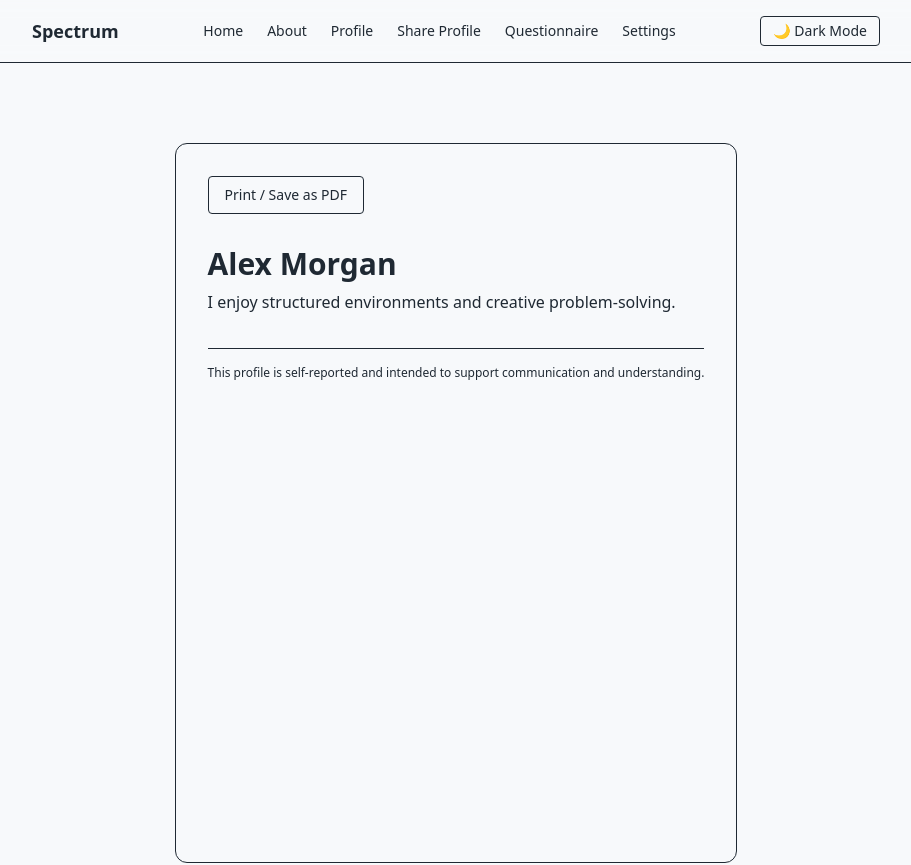
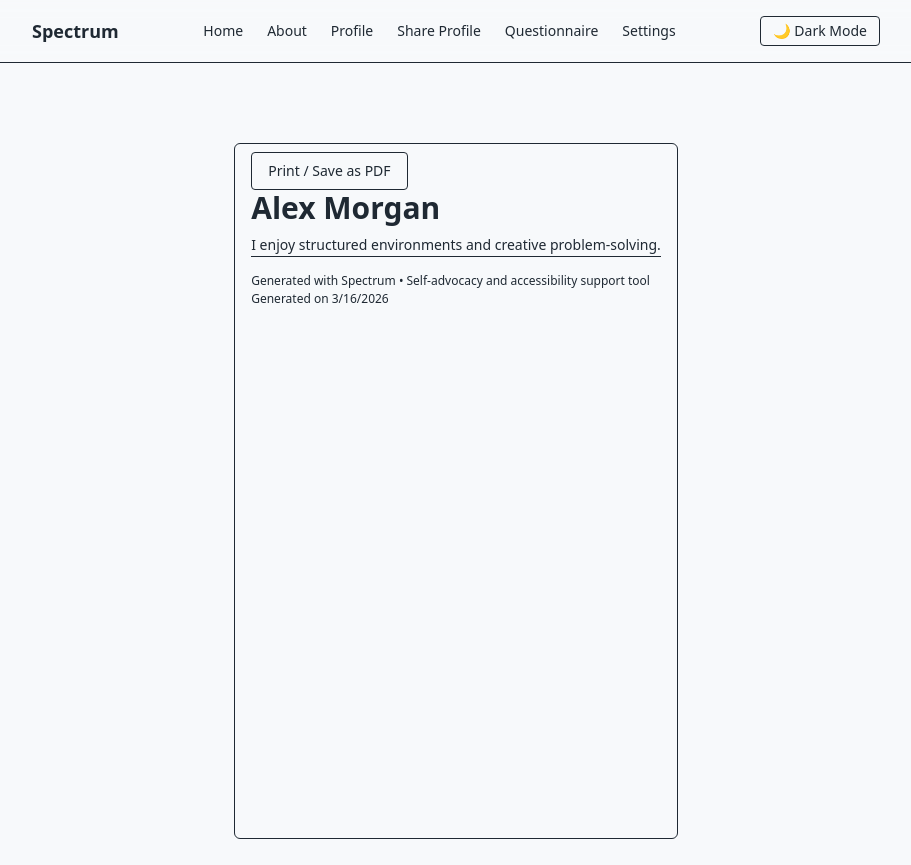
Before and after one commit to McPLuke/spectrum-app, a Next.js app in the folder spectrum-app/: page /profile/share in a window 1280 px wide. Shown: the top 865 px of the page, without its empty margins (184-1095 px from the left). Built offline with nearby package versions, Linux system fonts and the light colour scheme.

Commit message:
PDF Download
Allow the user to download the proper PDF without conflict.

```diff
--- a/spectrum-app/src/app/globals.css
+++ b/spectrum-app/src/app/globals.css
@@ -101,3 +101,30 @@ button {
     display: none;
   }
 }
+/* print styles */
+@media print {
+  body {
+    background: white !important;
+    color: black !important;
+  }
+
+  header,
+  nav,
+  button,
+  .no-print {
+    display: none !important;
+  }
+
+  main {
+    padding: 0;
+    margin: 0;
+  }
+
+  * {
+    box-shadow: none !important;
+  }
+
+  .print-card {
+    border: none !important;
+  }
+}
--- a/spectrum-app/src/app/profile/share/page.tsx
+++ b/spectrum-app/src/app/profile/share/page.tsx
@@ -36,7 +36,7 @@ export default function ShareProfile() {
   return (
     <div className="min-h-screen bg-spectrum-bg flex justify-center py-10">
 
-      <div className="w-full max-w-3xl bg-spectrum-surface p-8 rounded-xl border border-spectrum-border space-y-8">
+      <div className="no-print px-4 py-2 border border-spectrum-border rounded-md text-sm hover:bg-gray-100 transition mb-6">
         <button
             onClick={() => window.print()}
             className="no-print px-4 py-2 border rounded text-sm"
@@ -69,7 +69,7 @@ export default function ShareProfile() {
 
         {/* Insights */}
         {insights.length > 0 && (
-          <div>
+          <div className="break-inside-avoid">
             <h2 className="text-xl font-semibold mb-3">
               Summary
             </h2>
@@ -82,7 +82,7 @@ export default function ShareProfile() {
 
         {/* Recommendations */}
         {recommendations.length > 0 && (
-          <div>
+          <div className="break-inside-avoid">
             <h2 className="text-xl font-semibold mb-3">
               Suggested Supports
             </h2>
@@ -97,8 +97,11 @@ export default function ShareProfile() {
 
         {/* Footer note */}
         <div className="text-xs text-spectrum-muted border-t pt-4">
-          This profile is self-reported and intended to support communication and understanding.
+          Generated with Spectrum • Self-advocacy and accessibility support tool
         </div>
+        <p className="text-xs text-spectrum-muted">
+          Generated on {new Date().toLocaleDateString()}
+        </p>
 
       </div>
 
```
